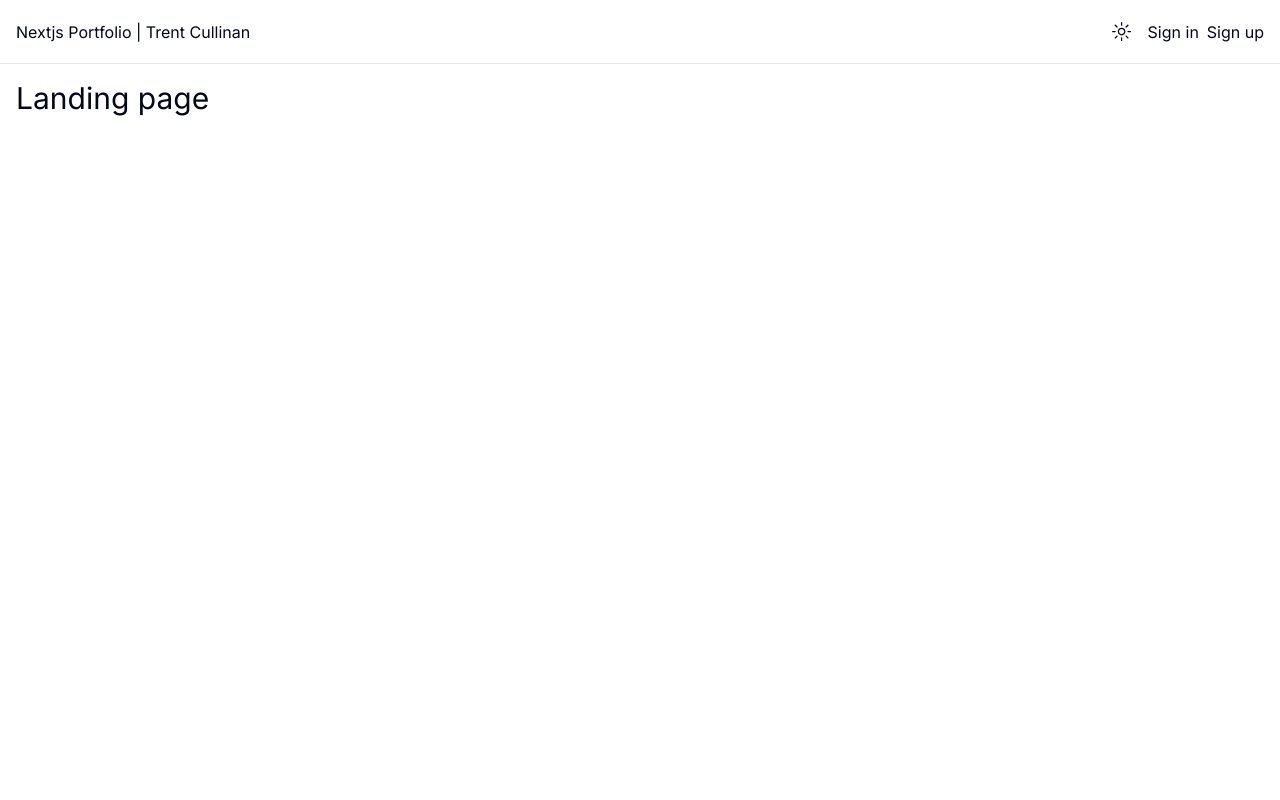
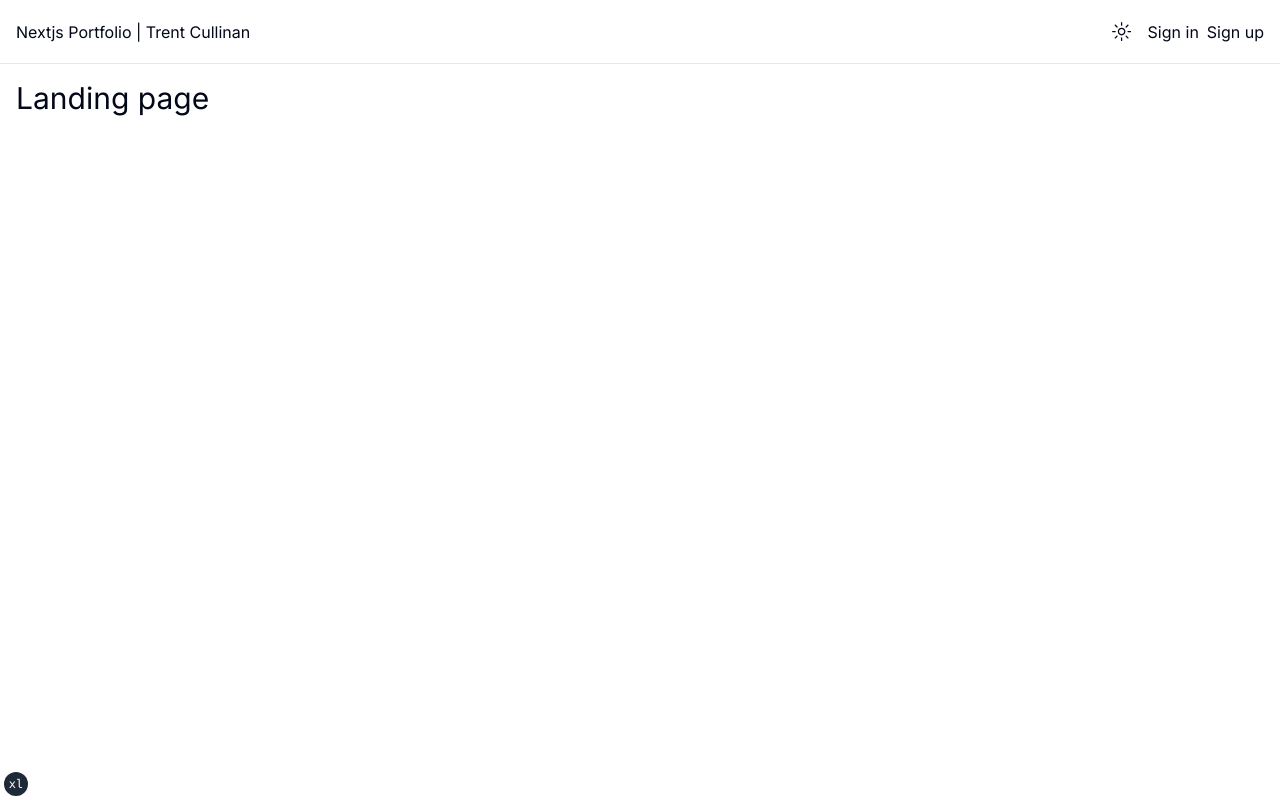
Before and after one commit to TrentCullinan9412/nextjs-portfolio, a Next.js app: page / in a window 1280 px wide. Built offline with nearby package versions, Linux system fonts and the light colour scheme; no server answers.

Commit message:
Add Tailwind size indicator for layout

```diff
--- a/app/layout.tsx
+++ b/app/layout.tsx
@@ -13,6 +13,7 @@ import type { Metadata } from "next";
 import { Inter } from "next/font/google";
 import Link from "next/link";
 import { Button } from "@/components/ui/button";
+import { TailwindIndicator } from "@/components/tailwind-indicator";
 
 const inter = Inter({ subsets: ["latin"] });
 
@@ -51,6 +52,7 @@ export default function RootLayout({
               </div>
             </div>
             <div className="p-4">{children}</div>
+            <TailwindIndicator />
           </ThemeProvider>
         </body>
       </html>
--- /dev/null
+++ b/components/tailwind-indicator.tsx
@@ -0,0 +1,14 @@
+export function TailwindIndicator() {
+  if (process.env.NODE_ENV === "production") return null;
+
+  return (
+    <div className="fixed bottom-1 left-1 z-50 flex h-6 w-6 items-center justify-center rounded-full bg-gray-800 p-3 font-mono text-xs text-white">
+      <div className="block sm:hidden">xs</div>
+      <div className="hidden sm:block md:hidden">sm</div>
+      <div className="hidden md:block lg:hidden">md</div>
+      <div className="hidden lg:block xl:hidden">lg</div>
+      <div className="hidden xl:block 2xl:hidden">xl</div>
+      <div className="hidden 2xl:block">2xl</div>
+    </div>
+  );
+}
```
